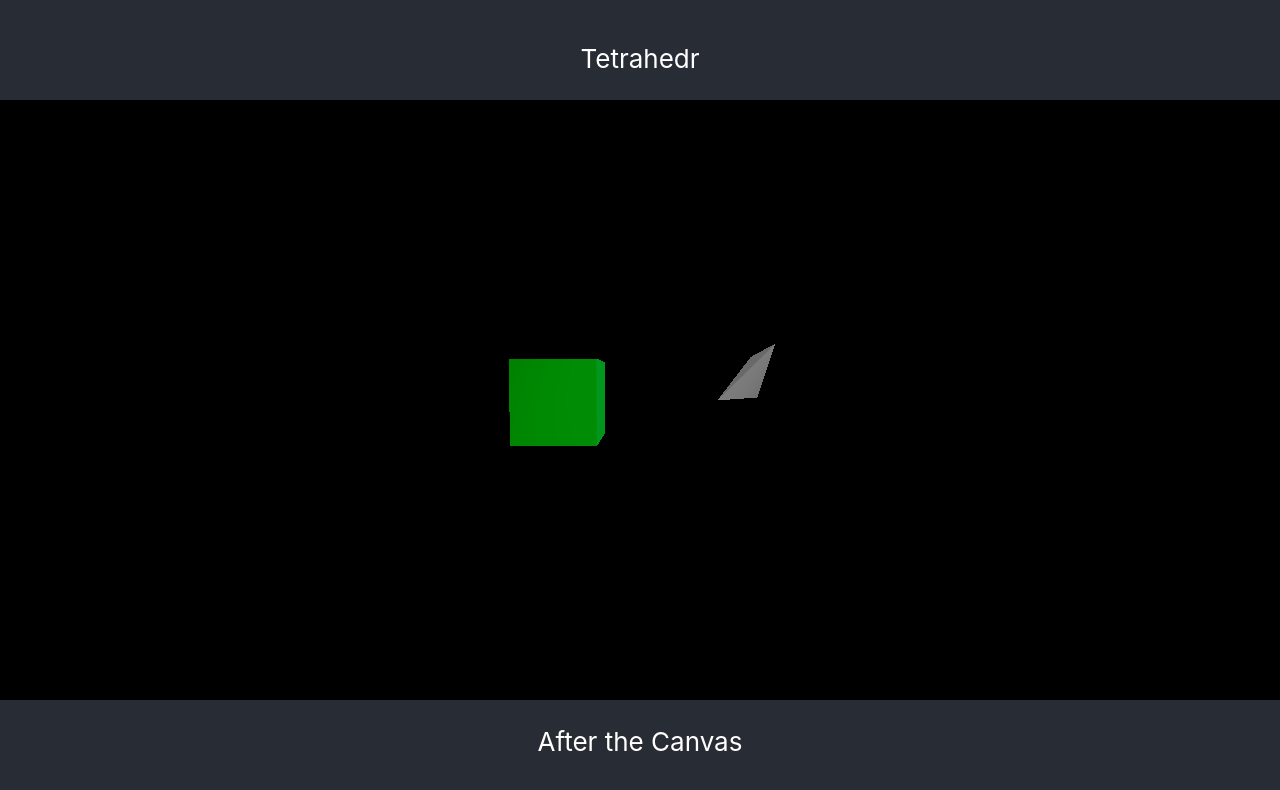
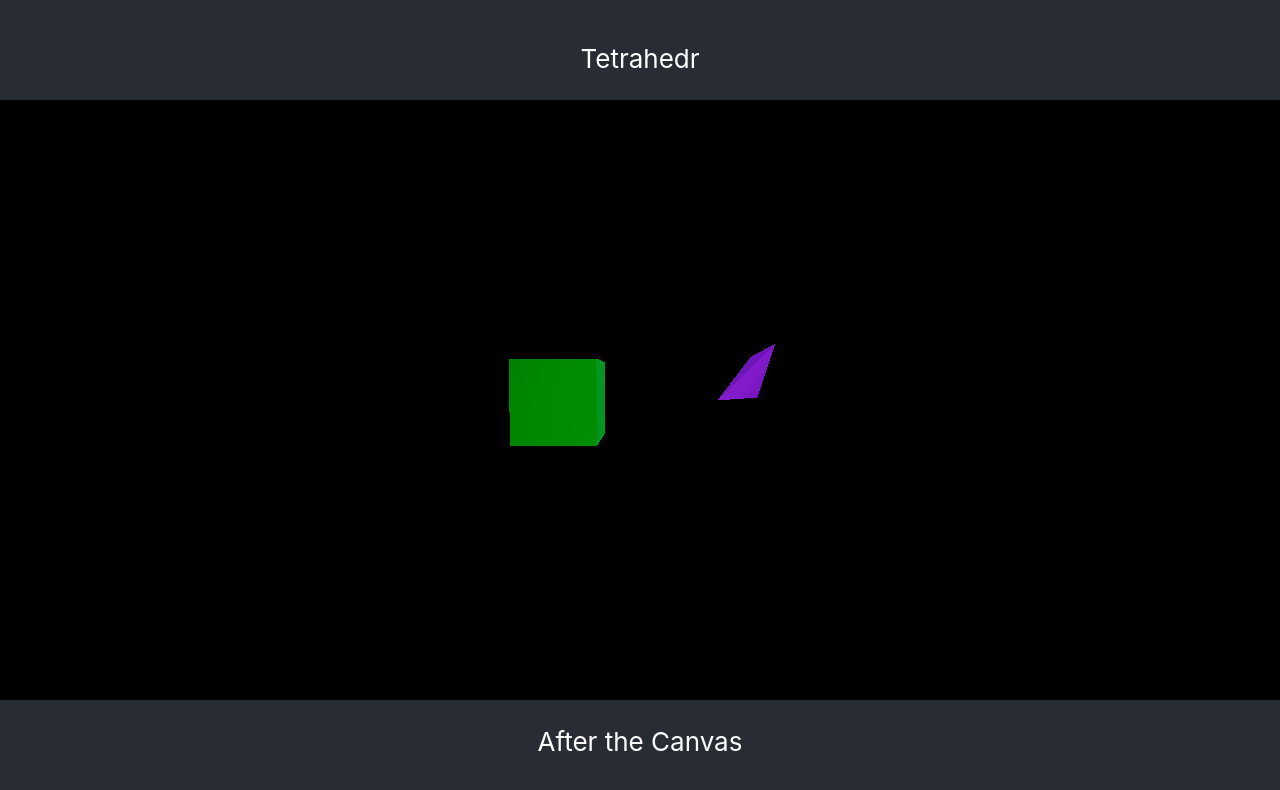
Before and after one commit to K8fractal/tetrahedr, a React (Create React App) app: page / in a window 1280 px wide. Shown: the top 790 px of the page. Built offline with nearby package versions, Linux system fonts and the light colour scheme.

Commit message:
color improvements

```diff
--- a/src/App.css
+++ b/src/App.css
@@ -3,7 +3,7 @@
 }
 canvas {
   /*border: 1px solid red; DO NOT USE, causes canvas size to increase indefinetly, see https://github.com/pmndrs/react-three-fiber/issues/1684*/
-  background-color: blueviolet;
+  background-color: whitesmoke;
   height: 600px;
 }
 
--- a/src/Tetrahedron.tsx
+++ b/src/Tetrahedron.tsx
@@ -25,7 +25,7 @@ const Tetrahedron = (props: MeshProps) => {
         ref = {cubeRef}
         onClick={(event)=>click(!paused)}>
             <polyhedronGeometry args = {[verticesOfTetra, indicesOfFaces,1,0]}/>
-            <meshStandardMaterial color='grey'/>
+            <meshStandardMaterial color='blueviolet'/>
         </mesh>
     )
 
```
